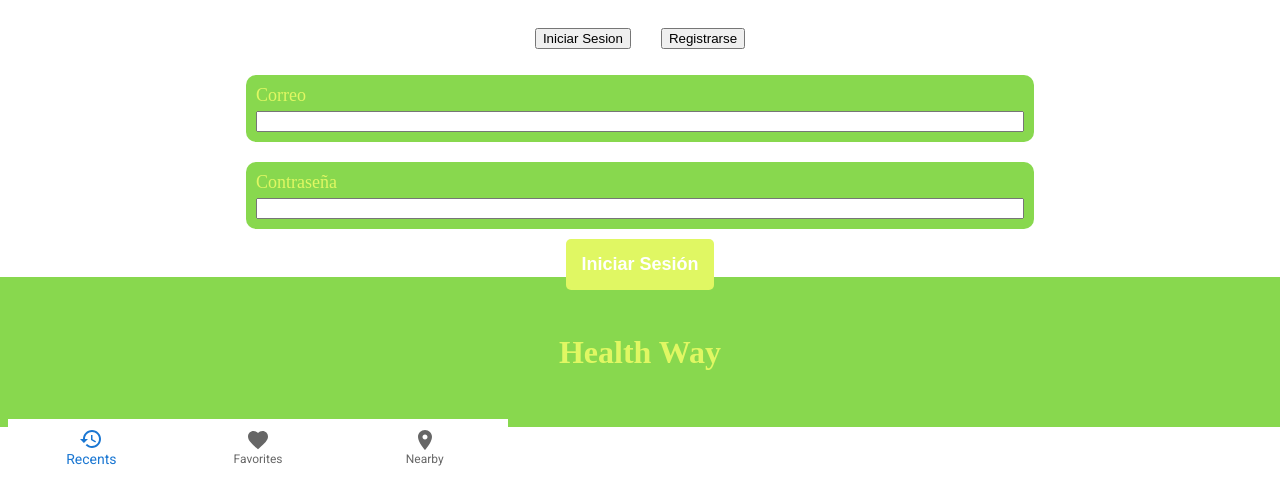
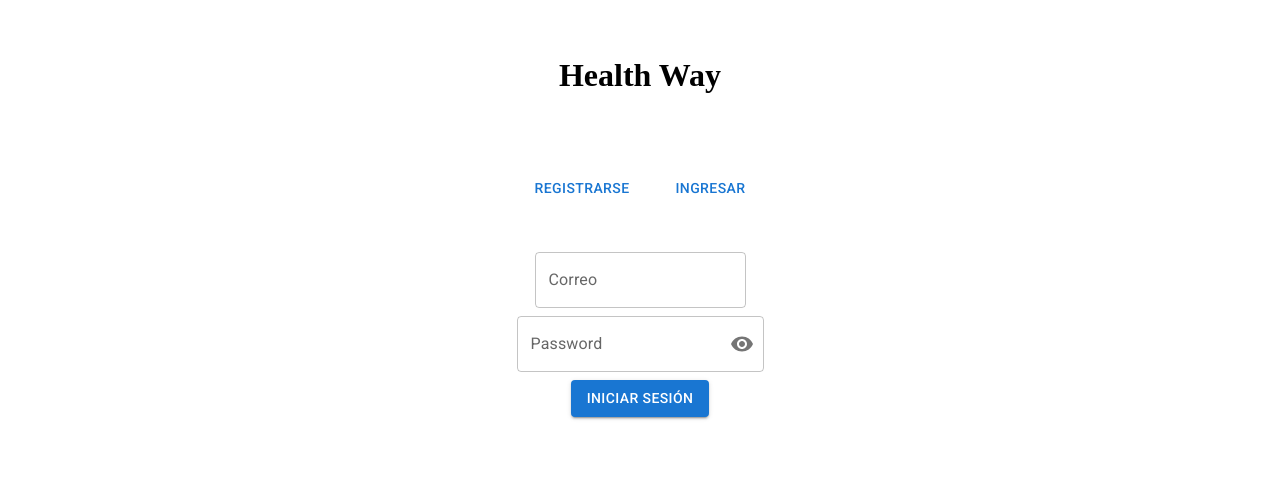
Before and after one commit to AlejandroBohorquezC/Health-Way, a Next.js app: page / in a window 1280 px wide. Shown: the top 504 px of the page. Built offline with nearby package versions, Linux system fonts and the light colour scheme.

Commit message:
creacion formulario con material ui y toma del valor de los inputs

```diff
--- a/src/components/BtnSubmit/BtnSubmit.interface.ts
+++ /dev/null
@@ -1,4 +0,0 @@
-export interface IBtnSubmit {
-    value: string;
-    type: string;
-}
--- a/src/components/BtnSubmit/BtnSubmit.tsx
+++ /dev/null
@@ -1,21 +0,0 @@
-import React from 'react'
-import { IBtnSubmit } from './BtnSubmit.interface'
-import styled from 'styled-components'
-
-const ButtonStyle = styled.input`
-    padding: 15px;
-    font-size: 18px;
-    border: none;
-    border-radius: 5px;
-    background-color: #e0f763;
-    color: #fff;
-    font-weight: 600;
-`;
-
-const BtnSubmit = ({value, type}: IBtnSubmit) => {
-  return (
-    <ButtonStyle type={type} value={value} />
-  )
-}
-
-export default BtnSubmit;
--- a/src/components/ButtonsForm/ButtonsForm.tsx
+++ b/src/components/ButtonsForm/ButtonsForm.tsx
@@ -1,5 +1,6 @@
 import styled from "styled-components"
 import { IButtons } from "./ButtonsForm.interface";
+import Button from '@mui/material/Button';
 
 const Buttons = styled.div<IButtons>`
     display: flex;
@@ -12,8 +13,8 @@ const Buttons = styled.div<IButtons>`
 const ButtonsForm = () => {
   return (
     <Buttons>
-        <button>Iniciar Sesion</button>
-        <button>Registrarse</button>
+        <Button variant="text">Registrarse</Button>
+        <Button variant="text">Ingresar</Button>
     </Buttons>
   )
 }
--- a/src/components/Field/Field.tsx
+++ /dev/null
@@ -1,26 +0,0 @@
-import styled from "styled-components"
-import { IField, IFieldStyle } from "./Field.interface"
-
-const FieldStyle = styled.div<IFieldStyle>`
-    display: flex;
-    flex-direction: column;
-    gap: 5px;
-    width: 60%;
-    font-size: 18px;
-    border-radius: 10px;
-    margin: 10px;
-    background-color: #88d84e;
-    color: #e0f763;
-    padding: 10px;
-`;
-
-const Field = ({label, type, htmlForName}: IField) => {
-  return (
-    <FieldStyle>
-        <label htmlFor={htmlForName}>{label}</label>
-        <input id={htmlForName} type={type} />
-    </FieldStyle>
-  )
-}
-
-export default Field;
--- a/src/components/Form/Form.tsx
+++ b/src/components/Form/Form.tsx
@@ -1,8 +1,11 @@
+import { useState } from "react";
+import Link from "next/link";
 import styled from "styled-components"
 import { IFormStyle } from "./Form.interface";
-import Field from "../Field/Field";
-import BtnSubmit from "../BtnSubmit/BtnSubmit";
-import Link from "next/link";
+import {Button, OutlinedInput, InputLabel, InputAdornment, IconButton, FormControl}from '@mui/material';
+import Visibility from '@mui/icons-material/Visibility';
+import VisibilityOff from '@mui/icons-material/VisibilityOff';
+import { useForm } from "@/hooks/useForm";
 
 
 const FormStyle = styled.form<IFormStyle>`
@@ -10,35 +13,64 @@ const FormStyle = styled.form<IFormStyle>`
     flex-direction: column;
     justify-content: center;
     align-items: center;
+    gap: 8px;
     margin: 8px -8px;
     height: 200px;
 `;
 
 const Form = () => {
 
+    const [showPassword, setShowPassword] = useState(false);
+    const {onInputChange} = useForm();
+
     const handleSubmit = (e: { preventDefault: () => void; }) => {
         e.preventDefault();
-    }
+    };
+
+    const handleClickShowPassword = () => setShowPassword((show) => !show);
+    const handleMouseDownPassword = (event: React.MouseEvent<HTMLButtonElement>) => {
+        event.preventDefault();
+    };
+
   return (
     <FormStyle
         onSubmit={handleSubmit}
     >
-        <Field
-            label="Correo"
-            type="text"
-            htmlForName="email"
-        />
-        <Field
-            label="Contraseña"
-            type="password"
-            htmlForName="password"
-        />
+        <FormControl variant="outlined">
+            <InputLabel htmlFor="outlined-adornment-password">Correo</InputLabel>
+            <OutlinedInput
+                id="outlined-adornment-password"
+                type='text'
+                label="Correo"
+                name="correo"
+                onChange={onInputChange}
+            />
+        </FormControl>
+        <FormControl variant="outlined">
+            <InputLabel htmlFor="outlined-adornment-password">Password</InputLabel>
+            <OutlinedInput
+                id="outlined-adornment-password"
+                type={showPassword ? 'text' : 'password'}
+                endAdornment={
+                <InputAdornment position="end">
+                    <IconButton
+                        aria-label="toggle password visibility"
+                        onClick={handleClickShowPassword}
+                        onMouseDown={handleMouseDownPassword}
+                        edge="end"
+                    >
+                    {showPassword ? <VisibilityOff /> : <Visibility />}
+                    </IconButton>
+                </InputAdornment>
+                }
+                label="Password"
+                name="password"
+                onChange={onInputChange}
+            />
+        </FormControl>
         <Link href={'/recipes'}>
-            <BtnSubmit
-                value="Iniciar Sesión"
-                type="submit"
-                />
-            </Link>
+            <Button type="submit" variant="contained">Iniciar Sesión</Button>
+        </Link>
     </FormStyle>
   )
 }
--- a/src/components/NavBar/NavBar.tsx
+++ b/src/components/NavBar/NavBar.tsx
@@ -1,23 +1,15 @@
 import styled from 'styled-components';
-import {BottomNavigation, BottomNavigationAction, Box} from '@mui/material';
-import RestoreIcon from '@mui/icons-material/Restore';
-import FavoriteIcon from '@mui/icons-material/Favorite';
-import LocationOnIcon from '@mui/icons-material/LocationOn';
 import { IHeader } from './NavBar.interface';
-import { useState } from 'react';
 
 const Header = styled.header<IHeader>`
     display: flex;
     justify-content: center;
     align-items: center;
     height: 150px;
-    color: #e0f763;
-    background-color: #88d84e;
     margin: -8px;
 `;
 
 const NavBar = () => {
-  const [value, setValue] = useState(0);
   return (
     <>
         <Header>
@@ -25,19 +17,6 @@ const NavBar = () => {
                 Health Way
             </h1>
         </Header>
-        <Box sx={{ width: 500 }}>
-      <BottomNavigation
-        showLabels
-        value={value}
-        onChange={(event, newValue) => {
-          setValue(newValue);
-        }}
-      >
-        <BottomNavigationAction label="Recents" icon={<RestoreIcon />} />
-        <BottomNavigationAction label="Favorites" icon={<FavoriteIcon />} />
-        <BottomNavigationAction label="Nearby" icon={<LocationOnIcon />} />
-      </BottomNavigation>
-    </Box>
     </>
   )
 }
--- /dev/null
+++ b/src/hooks/useForm.tsx
@@ -0,0 +1,26 @@
+import { ChangeEvent, useState } from "react";
+
+
+export const useForm = (initialForm = {}) => {
+
+    const [formState, setFormState] = useState(initialForm);
+
+    const onInputChange = (e: ChangeEvent<HTMLInputElement>) => {
+        const {name, value} = e.target;
+        setFormState({
+            ...formState,
+            [name]: value
+        });
+    };
+
+    const onReset = () => {
+        setFormState(initialForm)
+    };
+
+  return {
+    ...formState,
+    formState,
+    onInputChange,
+    onReset
+  }
+}
--- a/src/pages/index.tsx
+++ b/src/pages/index.tsx
@@ -17,9 +17,9 @@ export default function Home() {
       </Head>
 
 
+      <NavBar />
       <ButtonsForm />
       <Form />
-      <NavBar />
     </>
   )
 }
```
Also changed, not shown: src/components/Field/Field.interface.ts (deleted, +0 -18 lines).
